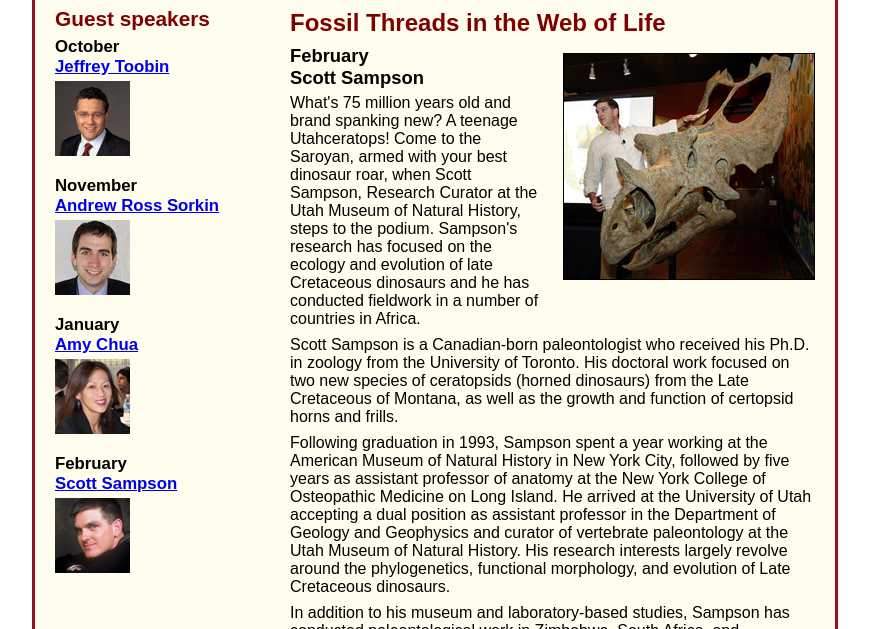
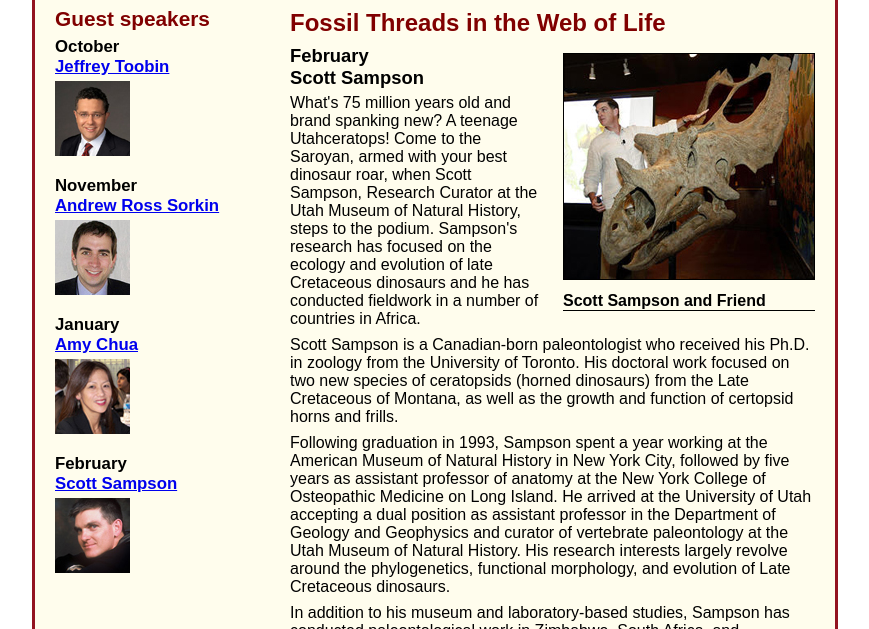
Before and after one commit to Nyhilo/CS_Classes_2018, a plain HTML site: page CSA150/exercises/chapter09/town_hall_2/speakers/sampson.html in a window 1280 px wide. Shown: the part 171-800 px from the top of the page, without its empty margins (205-1074 px from the left). Drawn offline with Linux system fonts and the light colour scheme.

Commit message:
Finished Chapter09.

```diff
--- a/CSA150/exercises/chapter09/town_hall_2/speakers/sampson.html
+++ b/CSA150/exercises/chapter09/town_hall_2/speakers/sampson.html
@@ -35,7 +35,10 @@
 		<section>
 			<h1>Fossil Threads in the Web of Life</h1>
 			<article>
-				<img src="../images/sampson_dinosaur.jpg" alt="Scott Sampson with dinosaur">
+				<figure>
+					<img src="../images/sampson_dinosaur.jpg" alt="Scott Sampson with dinosaur">
+					<figcaption>Scott Sampson and Friend</figcaption>
+				</figure>
 				<h2>February<br>Scott Sampson</h2>
 				<p>What's 75 million years old and brand spanking new? A teenage Utahceratops! Come to the
 				   Saroyan, armed with your best dinosaur roar, when Scott Sampson, Research Curator at the
--- a/CSA150/exercises/chapter09/town_hall_2/styles/speaker.css
+++ b/CSA150/exercises/chapter09/town_hall_2/styles/speaker.css
@@ -120,10 +120,19 @@ article h2 {
 	font-size: 115%;
 	padding: 0 0 .25em 0;
 }
-article img {
+article figure {
 	float: right;
 	margin: .5em 0 1em 1em;
-	border: 1px solid black;
+}
+
+article figure img {
+    margin-bottom: .5em;
+    border: 1px solid black;
+}
+
+article figure figcaption {
+    font-weight: bold;
+    border-bottom: 1px solid black;
 }
 
 /* the styles for the aside */
```
